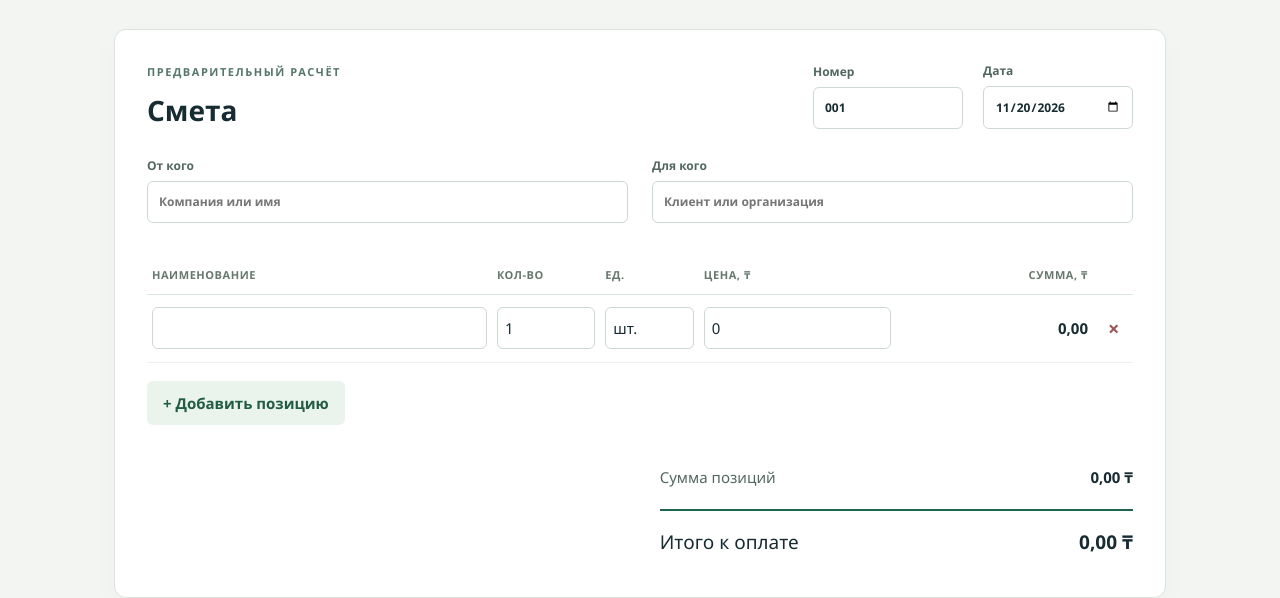
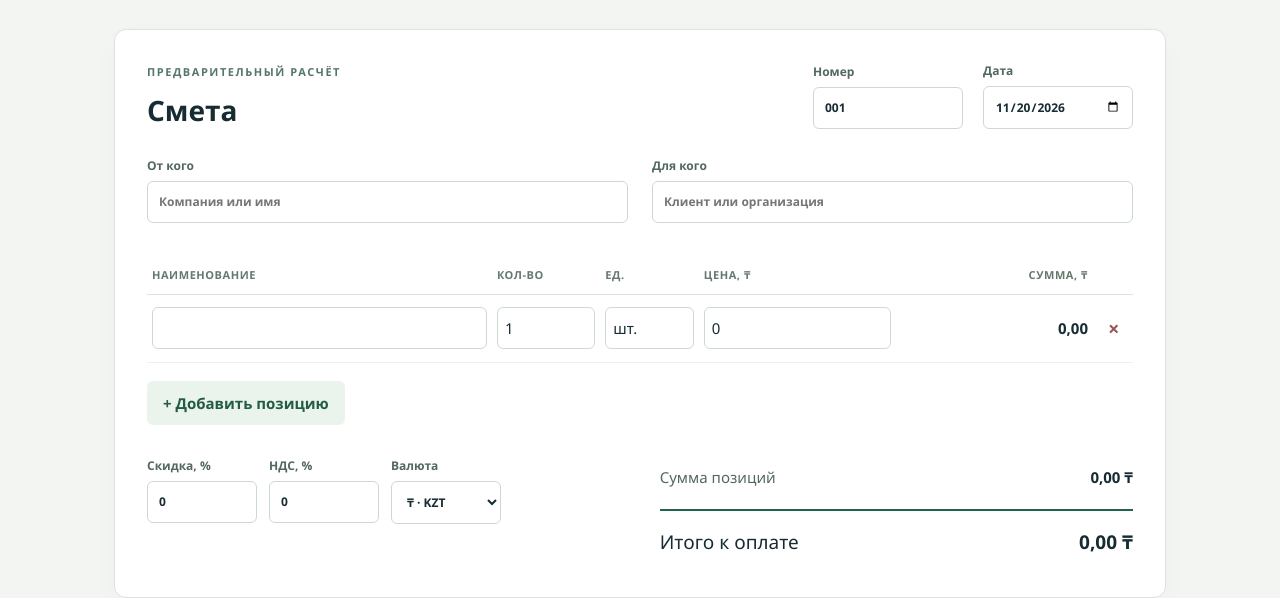
Before and after one commit to Dimonsandr/-, a plain HTML site: page index.html in a window 1280 px wide. Shown: the part 230-828 px from the top of the page. Drawn offline with Linux system fonts and the light colour scheme.

Commit message:
Добавить скидку, НДС и валюту

```diff
--- a/index.html
+++ b/index.html
@@ -6,6 +6,6 @@
 <section class="parties"><label>От кого<input id="from" placeholder="Компания или имя" maxlength="300"></label><label>Для кого<input id="to" placeholder="Клиент или организация" maxlength="300"></label></section>
 <div class="table-scroll"><table><thead><tr><th>Наименование</th><th>Кол-во</th><th>Ед.</th><th>Цена, <span data-currency>₸</span></th><th>Сумма, <span data-currency>₸</span></th><th class="actions-col"></th></tr></thead><tbody id="items"></tbody></table></div>
 <div class="row-controls"><button id="add" class="secondary">+ Добавить позицию</button></div>
-<section class="totals-area"><div class="adjustments" id="adjustments"></div><div class="totals"><div><span>Сумма позиций</span><strong id="subtotal"></strong></div><div class="grand-total"><span>Итого к оплате</span><strong id="total"></strong></div></div></section>
+<section class="totals-area"><div class="adjustments" id="adjustments"><label>Скидка, %<input id="discount" type="number" min="0" max="100" step="any" value="0"></label><label>НДС, %<input id="vat" type="number" min="0" max="100" step="any" value="0"></label><label>Валюта<select id="currency"><option value="KZT">₸ · KZT</option><option value="RUB">₽ · RUB</option><option value="USD">$ · USD</option><option value="EUR">€ · EUR</option></select></label></div><div class="totals"><div><span>Сумма позиций</span><strong id="subtotal"></strong></div><div id="discount-row" hidden><span>Скидка</span><strong id="discount-value"></strong></div><div id="net-row" hidden><span>Со скидкой</span><strong id="net-value"></strong></div><div id="vat-row" hidden><span>НДС</span><strong id="vat-value"></strong></div><div class="grand-total"><span>Итого к оплате</span><strong id="total"></strong></div></div></section>
 <div class="signature">Подпись ____________________</div></article>
 <section class="toolbar" id="toolbar"></section><p id="status" role="status" aria-live="polite"></p><footer>Смета за 5 минут · Все расчёты под вашим контролем</footer></main></body></html>
--- a/script.js
+++ b/script.js
@@ -3,10 +3,12 @@ const $ = id => document.getElementById(id);
 const money = n => new Intl.NumberFormat('ru-RU',{minimumFractionDigits:2,maximumFractionDigits:2}).format(n);
 const numeric = v => {const n=Number(String(v).replace(/\s/g,'').replace(',','.'));return Number.isFinite(n)?Math.min(1e12,Math.max(0,n)):0};
 const today = () => {const d=new Date();return [d.getFullYear(),String(d.getMonth()+1).padStart(2,'0'),String(d.getDate()).padStart(2,'0')].join('-')};
-let state={number:'001',date:today(),from:'',to:'',items:[{name:'',qty:1,unit:'шт.',price:0}]};
-function calculate(items){const subtotal=items.reduce((sum,item)=>sum+Math.round(numeric(item.qty)*numeric(item.price)*100)/100,0);return {subtotal,total:subtotal}}
-function currency(){return '₸'}
+let state={discount:0,vat:0,currency:'KZT',number:'001',date:today(),from:'',to:'',items:[{name:'',qty:1,unit:'шт.',price:0}]};
+function calculate(items,discount=0,vat=0){const round=n=>Math.round((n+Number.EPSILON)*100)/100;const subtotal=round(items.reduce((sum,item)=>sum+round(numeric(item.qty)*numeric(item.price)),0));const reduction=round(subtotal*Math.min(100,numeric(discount))/100);const net=round(subtotal-reduction);const tax=round(net*Math.min(100,numeric(vat))/100);return {subtotal,reduction,net,tax,total:round(net+tax)}}
+function currency(){return {KZT:'₸',RUB:'₽',USD:'$',EUR:'€'}[state.currency]||'₸'}
 function recalc(){const amounts=calculate(state.items);$('subtotal').textContent=money(amounts.subtotal)+' '+currency();$('total').textContent=money(amounts.total)+' '+currency();document.querySelectorAll('[data-currency]').forEach(el=>el.textContent=currency());document.querySelectorAll('[data-sum]').forEach((el,i)=>el.textContent=money(Math.round(numeric(state.items[i].qty)*numeric(state.items[i].price)*100)/100));return amounts}
 function renderItems(){const tbody=$('items');tbody.replaceChildren();state.items.forEach((item,index)=>{const tr=document.createElement('tr');['name','qty','unit','price'].forEach((key,col)=>{const td=document.createElement('td');td.dataset.label=['Наименование','Количество','Единица','Цена'][col];const input=document.createElement('input');input.value=item[key];input.dataset.key=key;input.setAttribute('aria-label',td.dataset.label+' позиции '+(index+1));if(key==='qty'||key==='price'){input.type='number';input.min='0';input.max='1000000000000';input.step='any';input.inputMode='decimal'}else input.maxLength=key==='unit'?30:300;input.addEventListener('input',()=>{item[key]=input.value;recalc()});input.addEventListener('keydown',event=>{if(event.key==='Enter'){event.preventDefault();addItem()}});td.append(input);tr.append(td)});const sum=document.createElement('td');sum.dataset.label='Сумма';const out=document.createElement('output');out.dataset.sum='';sum.append(out);tr.append(sum);const actions=document.createElement('td');const remove=document.createElement('button');remove.className='remove';remove.textContent='×';remove.setAttribute('aria-label','Удалить позицию '+(index+1));remove.addEventListener('click',()=>{state.items.splice(index,1);renderItems()});actions.append(remove);tr.append(actions);tbody.append(tr)});recalc()}
 function addItem(item={name:'',qty:1,unit:'шт.',price:0}){state.items.push({...item});renderItems();$('items').lastElementChild?.querySelector('input')?.focus()}
 ['number','date','from','to'].forEach(key=>{$(key).value=state[key];$(key).addEventListener('input',()=>{state[key]=$(key).value;recalc()})});$('add').addEventListener('click',()=>addItem());renderItems();
+
+['discount','vat','currency'].forEach(key=>{$(key).value=state[key];$(key).addEventListener('input',()=>{state[key]=key==='currency'?$(key).value:Math.min(100,numeric($(key).value));recalc()})});
```
